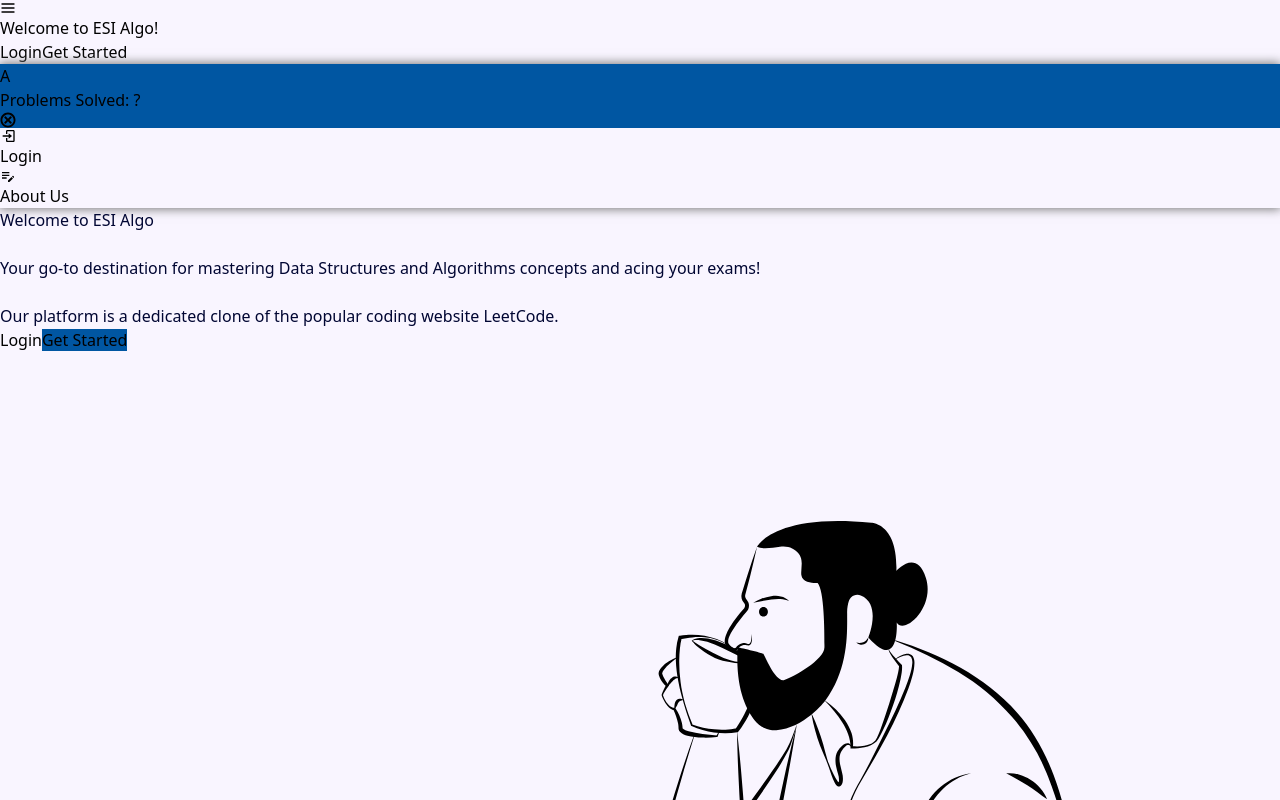
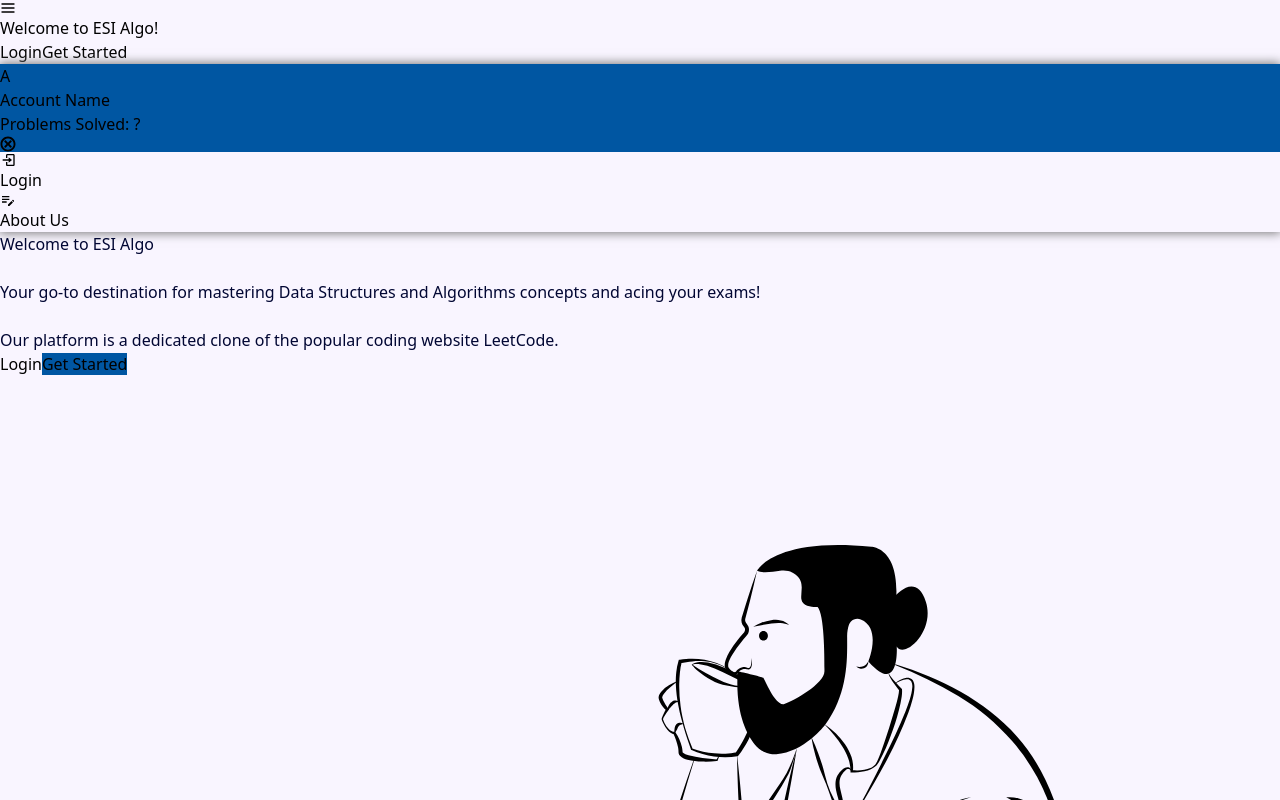
Before and after one commit to fodhil-ben/esi-algo-front-end, a React (Vite) app: page / in a window 1280 px wide. Both pictures are taken after a click on the element 640 px from the left and 8 px from the top of the page. Shown: the top 800 px of the page. Built offline with nearby package versions, Linux system fonts and the light colour scheme.

Commit message:
Update: Updating the footer

```diff
--- a/src/components/SideBar.tsx
+++ b/src/components/SideBar.tsx
@@ -24,7 +24,7 @@ const SideBar: FC<SideBarProps> = ({ setSideBar }) => {
                     <div className='grid gap-3'>
                         <div className='bg-white text-black w-20 h-20 rounded-full text-4xl flex items-center justify-center'>A</div>
                         <div>
-                            <div>{auth ? auth.user : 'Account Name'}</div>
+                            <div>{auth.user ? auth.user : 'Account Name'}</div>
                             <div>Problems Solved: ?</div>
                         </div>
                     </div>
```
